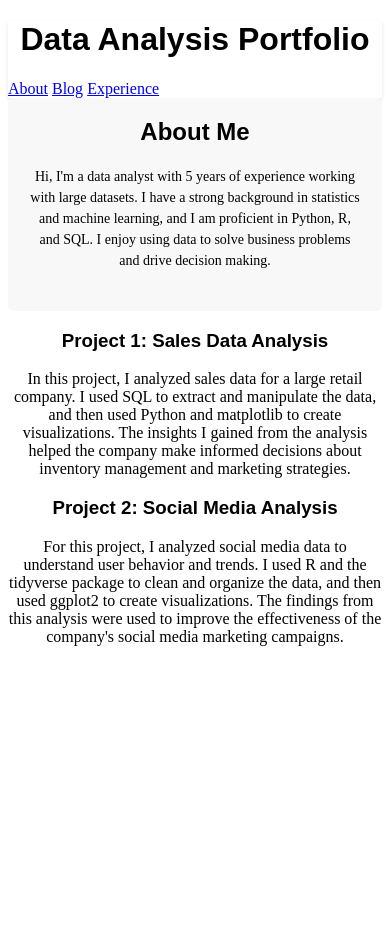
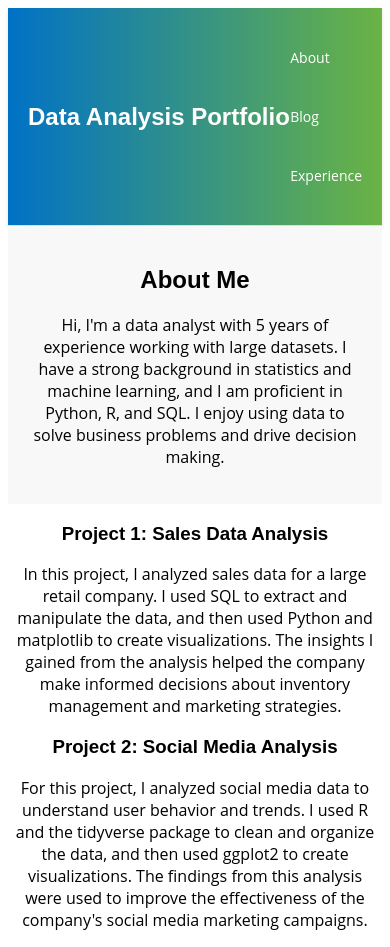
Before and after one commit to clintbh/testsite.github.io, a plain HTML site: page index.html in a window 390 px wide. Before the commit the page ends 844 px from the top, so only its background shows below. Drawn offline with Linux system fonts and the light colour scheme.

Commit message:
Update style.css

```diff
--- a/style.css
+++ b/style.css
@@ -1,6 +1,32 @@
-  /* Use a modern and professional font for headings */
+  /* Use a modern and professional font for headings and body text */
+  body {
+    font-family: 'Open Sans', sans-serif;
+  }
   h1, h2, h3, h4, h5, h6 {
     font-family: 'Montserrat', sans-serif;
+  }
+
+  /* Center the text */
+  h1, h2, h3, h4, h5, h6, p {
+    text-align: center;
+  }
+
+  /* Use a consistent color scheme */
+  :root {
+    --primary-color: #0072c6;
+    --secondary-color: #6ab344;
+    --light-color: #f8f8f8;
+    --dark-color: #222;
+  }
+
+  /* Add a gradient to the header */
+  header {
+    background: linear-gradient(to right, var(--primary-color), var(--secondary-color));
+  }
+
+  /* Add a box shadow to the header */
+  header {
+    box-shadow: 0 2px 4px rgba(0, 0, 0, 0.1);
   }
 
   /* Add some space between the header and main content */
@@ -8,25 +34,57 @@
     padding-top: 50px;
   }
 
-  /* Center the text */
-  h1, h2, h3, h4, h5, h6, p {
-    text-align: center;
+  /* Make the header visually appealing */
+  header {
+    display: flex;
+    justify-content: space-between;
+    align-items: center;
+    padding: 20px;
+    border-bottom: 1px solid #ddd;
+  }
+  header h1 {
+    margin: 0;
+    font-size: 24px;
+    color: #fff;
+  }
+  nav {
+    display: flex;
+  }
+  nav a {
+    font-size: 14px;
+    text-decoration: none;
+    padding: 0 20px;
+    color: #fff;
+  }
+  nav a:hover {
+    color: var(--secondary-color);
   }
 
-  /* Make the about section visually appealing */
+  /* Make the navigation menu sticky */
+  nav {
+    position: sticky;
+    top: 0;
+    z-index: 1;
+  }
+
+ /* Make the navigation menu responsive */
+  @media (max-width: 767px) {
+    nav {
+      flex-direction: column;
+    }
+    nav a {
+      padding: 20px 0;
+    }
+  }
+/* Make the about section visually appealing */
   .about {
     padding: 20px;
-    background-color: #f8f8f8;
-    border-radius: 5px;
+    background-color: var(--light-color);
   }
-  .about h2 {
-    margin: 0;
-    font-size: 24px;
-  }
-  .about p {
-    font-size: 14px;
-    line-height: 1.5;
-    margin: 20px 0;
+
+  /* Add some hover effects to the about section */
+  .about:hover {
+    box-shadow: 0 2px 4px rgba(0, 0, 0, 0.1);
   }
 
   /* Make the blog section visually appealing */
@@ -45,29 +103,32 @@
   .blog .post h3 {
     margin: 0;
     font-size: 18px;
-    color: #000;
+    color: var(--dark-color);
   }
   .blog .post p {
     font-size: 14px;
     line-height: 1.5;
     margin: 20px 0;
-    color: #000;
+    color: var(--dark-color);
   }
   .blog .post a {
     display: block;
     font-size: 14px;
     text-align: right;
     padding: 20px;
-    color: #0072c6;
+    color: var(--primary-color);
   }
   .blog .post a:hover {
-    background-color: #f8f8f8;
+    background-color: var(--light-color);
   }
-
-  /* Make the experience section visually appealing */
+/* Add some hover effects to the experience section */
+  .experience:hover {
+    box-shadow: 0 2px 4px rgba(0, 0, 0, 0.1);
+  }
+ /* Make the experience section visually appealing */
   .experience {
     padding: 20px;
-    background-color: #f8f8f8;
+    background-color: var(--light-color);
     border-radius: 5px;
   }
   .experience h2 {
@@ -84,53 +145,22 @@
     margin: 20px 0;
   }
 
+  /* Add some hover effects to the experience section */
+  .experience:hover {
+    box-shadow: 0 2px 4px rgba(0, 0, 0, 0.1);
+  }
+
   /* Make the footer visually appealing */
   footer {
-    background-color: #000;
+    background-color: var(--dark-color);
     border-top: 1px solid #ddd;
     padding: 20px;
     font-size: 14px;
     color: #fff;
     text-align: center;
   }
-  /* Add a gradient to the header */
-  header {
-    background: linear-gradient(to right, var(--primary-color), var(--secondary-color));
-  }
 
-  /* Add a box shadow to the header */
-  header {
+  /* Add some hover effects to the footer */
+  footer:hover {
     box-shadow: 0 2px 4px rgba(0, 0, 0, 0.1);
   }
-
-  /* Make the navigation menu sticky */
-  nav {
-    position: sticky;
-    top: 0;
-    z-index: 1;
-  }
-
-  /* Make the navigation menu responsive */
-  @media (max-width: 767px) {
-    nav {
-      flex-direction: column;
-    }
-    nav a {
-      padding: 20px 0;
-    }
-  }
-
-  /* Add some hover effects to the about section */
-  .about:hover {
-    box-shadow: 0 2px 4px rgba(0, 0, 0, 0.1);
-  }
-
-  /* Add some hover effects to the blog section */
-  .blog .post:hover {
-    box-shadow: 0 2px 4px rgba(0, 0, 0, 0.1);
-  }
-
-  /* Add some hover effects to the experience section */
-  .experience:hover {
-    box-shadow: 0 2px 4px rgba(0, 0, 0, 0.1);
-  }
```
